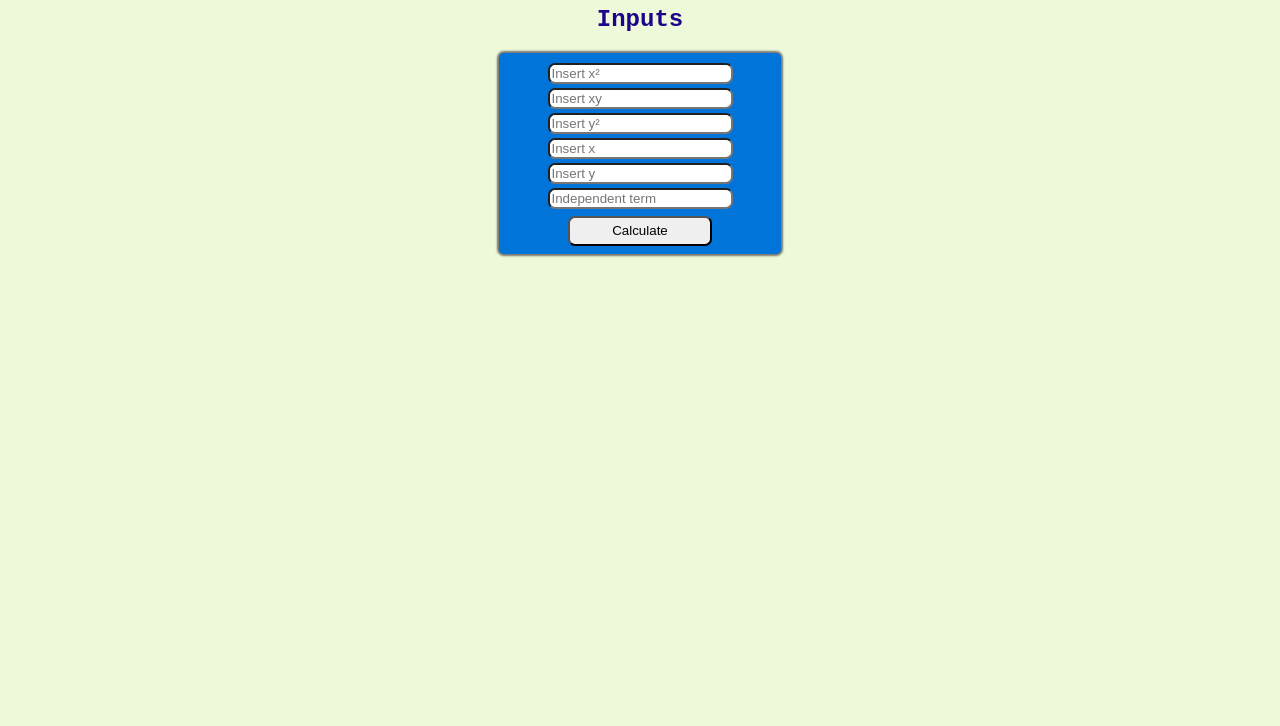
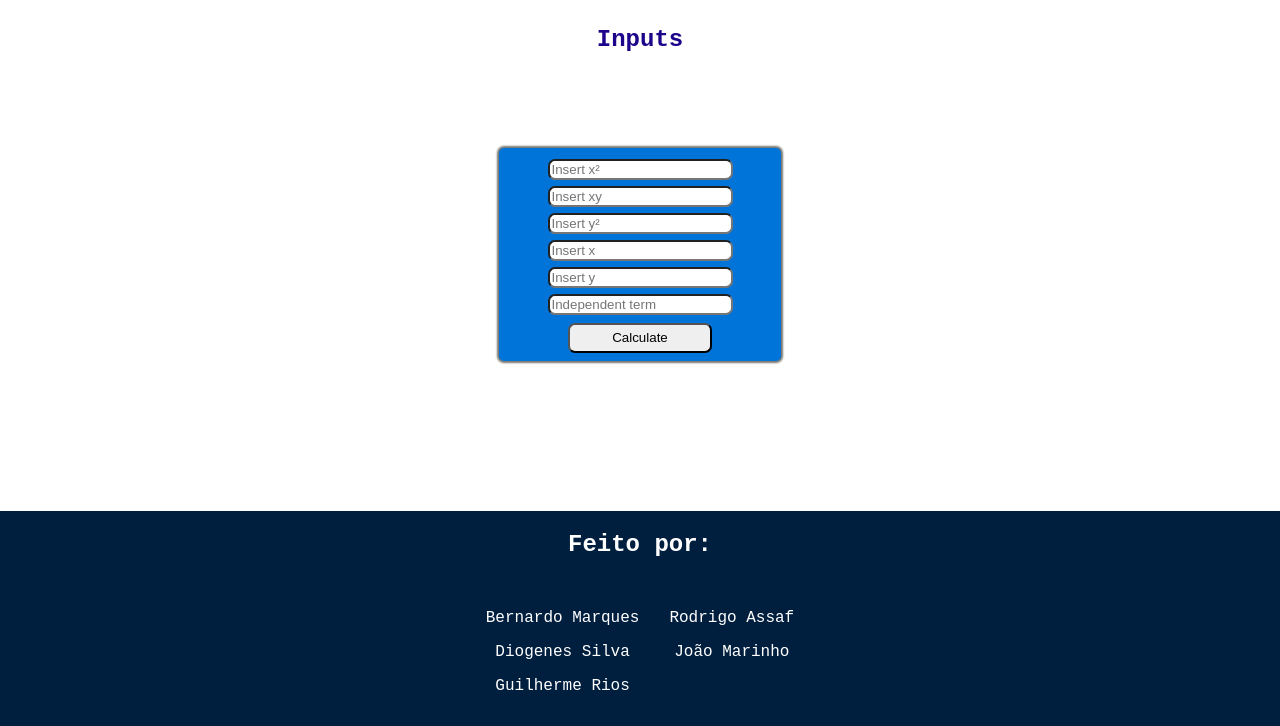
Before and after one commit to bmarquescost/Graphing-Conics, a website: page index.html in a window 1280 px wide. Shown: the part 74-800 px from the top of the page. Drawn offline with nearby package versions, Linux system fonts and the light colour scheme.

Commit message:
Alteraçoes visuais

```diff
--- a/index.html
+++ b/index.html
@@ -11,9 +11,11 @@
   <script type="text/javascript" charset="UTF-8" src="./static/jsxgraph.js"></script>
   <link rel="stylesheet" type="text/css" href="./static/jsxgraph.css" />
   <link rel="icon" href = "icon.png">
+
   <title>Conics</title>
 </head>
 <body>
+  <div class="full-container">
     <h1>CONIC SIMPLIFICATION</h1>
     <h2>Inputs </h2>
     <div class="forms-container">
@@ -30,7 +32,7 @@
     <div class="result-container hidden">
       <h3 id="equation"></h3>
       <div class="graphs1">
-      <div id="jxgbox1" class="jxgbox" style="margin:auto; width:1000px; height:500px; justify-content: center;"></div>
+        <div id="jxgbox1" class="jxgbox"></div>
       </div>
       <h2>TRANSLATION</h2>
       <h3 id="answerHK"></h3>
@@ -46,7 +48,23 @@
     <div class="graph-container hidden">
       <h2 class="black">PLOTTED GRAPHS</h2>
       <div class="graphs2">
-      <div id="jxgbox2" class="jxgbox" style="margin:auto; width:1000px; height:500px; justify-content: center;"></div>
+        <div id="jxgbox2" class="jxgbox"></div>
+      </div>
+    </div>
+    <div class="footer">
+      <h2>Feito por:</h2>
+      <div class=columns>
+        <div class="column">
+          <p>Bernardo Marques</p>
+          <p>Diogenes Silva</p>
+          <p>Guilherme Rios</p>
+        </div>
+        <div class="column">
+          <p>Rodrigo Assaf</p>
+          <p>João Marinho</p>
+        </div>
+      </div>
+      </ul>
     </div>
   </div>
 
--- a/style.css
+++ b/style.css
@@ -1,4 +1,4 @@
-@import url('https://fonts.googleapis.com/css2?family=Roboto:wght@100;300;400;500;700;900&display=swap');
+/* @import url('https://fonts.googleapis.com/css2?family=Roboto:wght@100;300;400;500;700;900&display=swap'); */
 
 html {
   font-family: 'Courier New', Courier, monospace;
@@ -10,10 +10,39 @@ html {
 
 body {
   text-align: center;
-  background-color: #edf9d9;
+  /* background-color: #edf9d9;  */
   margin: 0;
 }
 
+.full-container {
+  min-height: 100vh;
+  display: flex;
+  flex-direction: column;
+}
+
+.footer {
+  margin-top: auto;
+  min-height: 200px;
+  width: 100vw;
+  background-color: #001f3f;
+  color: #ffffff;
+
+  box-sizing: border-box;
+}
+
+.footer h2 {
+  color: #Ffffff;
+}
+
+.columns {
+  display: flex;
+  flex-direction: row;
+  justify-content: center;
+}
+
+.column {
+  padding: 15px;
+}
 h2 {
   color: #1d048b;
 }
@@ -41,7 +70,7 @@ h2.black {
 }
 
 input {
-  margin: 2px;
+  margin: 3px;
   transition: transform 0.1s ease-in;
   border-radius: 7px;
 }
@@ -82,7 +111,10 @@ input[type=number] {
 .graph-container {
   padding: 20px;
   background-color: #0074d9;
+  padding: 0px;
+  padding-bottom: 20px;
 }
+
 .graphs {
   display: flex;
   flex-direction: row;
@@ -94,9 +126,9 @@ input[type=number] {
   display:flex;
   min-width: 300px;
   min-height:300px;
-  width: 35vw;
-  height: 35vw;
-  margin: 20px;
+  width: 60vw;
+  height: 30vw;
+  margin: auto;
   justify-content: center;
 }
 
```
Also changed, not shown: 1 other file. Lines whose indentation alone changed are shown as unchanged.
